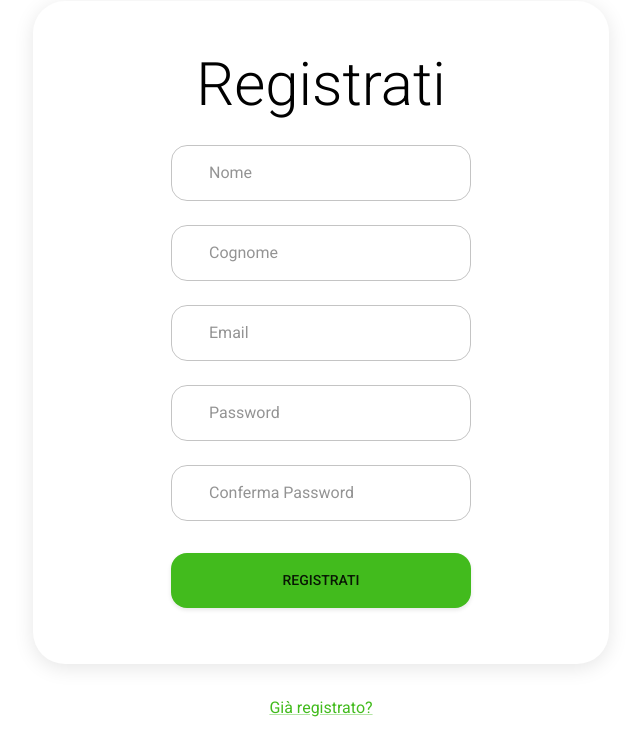
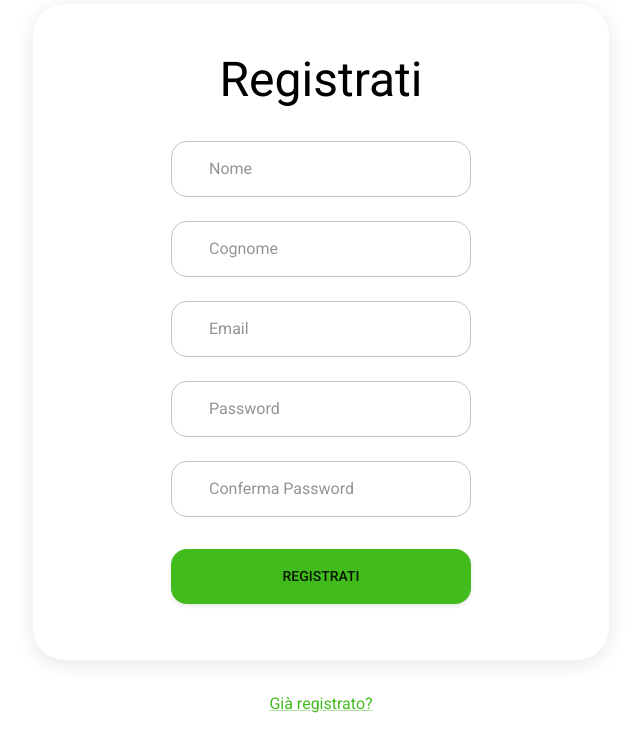
Before and after one commit to federicopanarotto/its-simulazione-sistema-tracking-frontend, a React (Vite) app: page /register in a window 1280 px wide. Shown: the top 756 px of the page, without its empty margins (319-959 px from the left). Built offline with nearby package versions, Linux system fonts and the light colour scheme; no server answers; some icons are missing; what @mui/x-license would draw is missing.

Commit message:
fix form titles

```diff
--- a/src/pages/Login/components/LoginForm.tsx
+++ b/src/pages/Login/components/LoginForm.tsx
@@ -65,7 +65,7 @@ function LoginForm({ successLogin }: LoginFormProps) {
     >
       <FormWrapper handleSubmit={handleSubmit(onSubmit)}>
         <Stack sx={{ width: 300 }}>
-          <Typography variant="h2" textAlign={"center"} sx={{ mb: 2 }}>
+          <Typography variant="h3" textAlign={"center"} sx={{ mb: 3 }}>
             Accedi
           </Typography>
           {/* Email */}
--- a/src/pages/Registration/components/RegistrationForm.tsx
+++ b/src/pages/Registration/components/RegistrationForm.tsx
@@ -81,7 +81,7 @@ function RegistrationForm({ successRegistration }: RegistrationFormProps) {
       <CardContent>
         <FormWrapper handleSubmit={handleSubmit(onSubmit)}>
           <Stack sx={{ width: 300, gap: 1 }}>
-            <Typography variant="h2" textAlign={"center"} sx={{ mb: 2 }}>
+            <Typography variant="h3" textAlign={"center"} sx={{ mb: 3 }}>
               Registrati
             </Typography>
             {/* First Name */}
```
